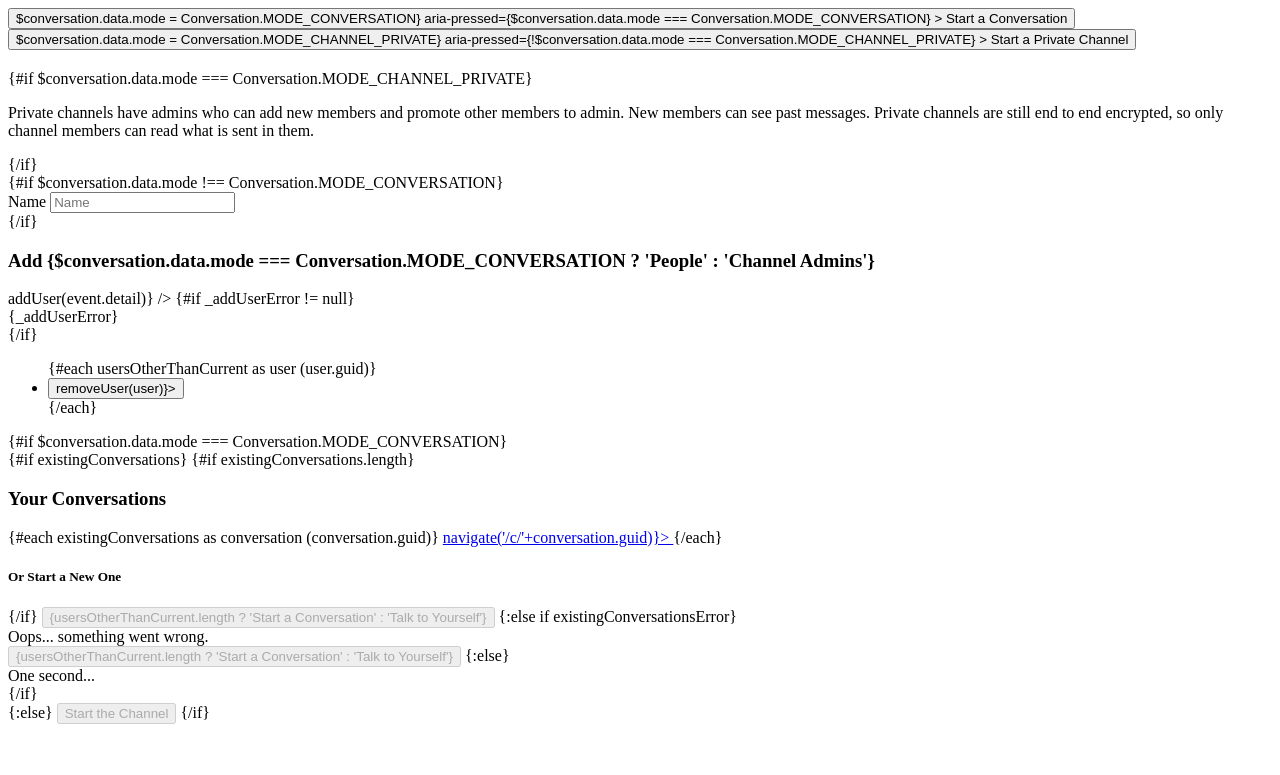
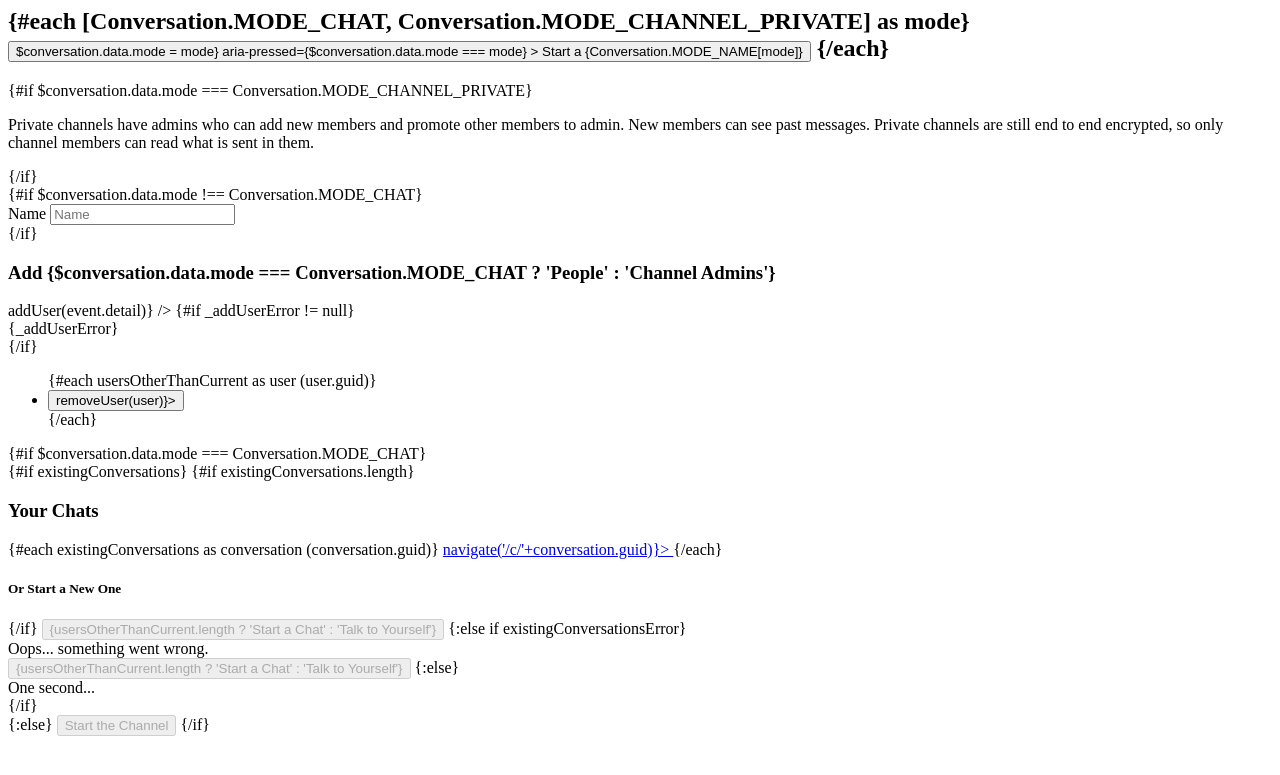
Before and after one commit to hperrin/tunnelgram, a PHP site: page /src/App/Conversations/ConversationCreate.html in a window 1280 px wide. Shown: the top 775 px of the page. Run offline with PHP 8.4, Linux system fonts and the light colour scheme.

Commit message:
Change the "conversation" mode to "chat". "Conversation" now refers to both chats and channels.

```diff
--- a/app/src/App/App.html
+++ b/app/src/App/App.html
@@ -332,11 +332,11 @@
     } else if (update.added) {
       // Notify the user of a new conversation.
       notice = PNotify.info(Object.assign({
-        title: 'New Conversation',
+        title: 'New '+Conversation.MODE_SHORT_NAME[conversation.data.mode],
         text: getDisplayName(conversation.data.user, 'name') + ' started '
           + (conversation.data.acFull.length > 2 || conversation.data.name != null
             ? conversation.getName($settings)
-            : 'a conversation'
+            : 'a '+Conversation.MODE_SHORT_NAME[conversation.data.mode]
           )
           + '.'
       }, options));
--- a/app/src/App/Conversations/ConversationCreate.html
+++ b/app/src/App/Conversations/ConversationCreate.html
@@ -1,21 +1,15 @@
 <div class="d-flex flex-column align-items-center p-3">
   <h2 class="btn-group d-flex w-std-page">
-    <button
-      class="btn btn-secondary flex-grow-1 {$conversation.data.mode === Conversation.MODE_CONVERSATION ? 'active' : ''}"
-      type="button"
-      on:click={() => $conversation.data.mode = Conversation.MODE_CONVERSATION}
-      aria-pressed={$conversation.data.mode === Conversation.MODE_CONVERSATION}
-    >
-      Start a Conversation
-    </button>
-    <button
-      class="btn btn-secondary flex-grow-1 {$conversation.data.mode === Conversation.MODE_CHANNEL_PRIVATE ? 'active' : ''}"
-      type="button"
-      on:click={() => $conversation.data.mode = Conversation.MODE_CHANNEL_PRIVATE}
-      aria-pressed={!$conversation.data.mode === Conversation.MODE_CHANNEL_PRIVATE}
-    >
-      Start a Private Channel
-    </button>
+    {#each [Conversation.MODE_CHAT, Conversation.MODE_CHANNEL_PRIVATE] as mode}
+      <button
+        class="btn btn-secondary flex-grow-1 {$conversation.data.mode === mode ? 'active' : ''}"
+        type="button"
+        on:click={() => $conversation.data.mode = mode}
+        aria-pressed={$conversation.data.mode === mode}
+      >
+        Start a {Conversation.MODE_NAME[mode]}
+      </button>
+    {/each}
   </h2>
   {#if $conversation.data.mode === Conversation.MODE_CHANNEL_PRIVATE}
     <p class="alert alert-info m-3 w-std-page">
@@ -26,13 +20,13 @@
     </p>
   {/if}
   <form class="d-flex flex-column justify-content-start w-std-page" on:submit|preventDefault={save}>
-    {#if $conversation.data.mode !== Conversation.MODE_CONVERSATION}
+    {#if $conversation.data.mode !== Conversation.MODE_CHAT}
       <div class="form-group">
         <label for="name">Name</label>
         <input type="text" class="form-control" bind:value={$conversation.decrypted.name} id="name" placeholder="Name">
       </div>
     {/if}
-    <h3 class="mt-3">Add {$conversation.data.mode === Conversation.MODE_CONVERSATION ? 'People' : 'Channel Admins'}</h3>
+    <h3 class="mt-3">Add {$conversation.data.mode === Conversation.MODE_CHAT ? 'People' : 'Channel Admins'}</h3>
     <UserSearchSelector bind:this={userSearchSelector} className="d-block" disabled={_startingConversation} on:user-selected={event => addUser(event.detail)} />
     {#if _addUserError != null}
       <div class="alert alert-danger mt-3 mb-0" role="alert">
@@ -54,11 +48,11 @@
         </li>
       {/each}
     </ul>
-    {#if $conversation.data.mode === Conversation.MODE_CONVERSATION}
+    {#if $conversation.data.mode === Conversation.MODE_CHAT}
       <div>
         {#if existingConversations}
           {#if existingConversations.length}
-            <h3 class="mt-3">Your Conversations</h3>
+            <h3 class="mt-3">Your Chats</h3>
             <div class="list-group mt-3 text-body">
               {#each existingConversations as conversation (conversation.guid)}
                 <a class="list-group-item list-group-item-action" href="javascript:void(0)" on:click={() => navigate('/c/'+conversation.guid)}>
@@ -68,12 +62,12 @@
             </div>
             <h5 class="mt-3">Or Start a New One</h5>
           {/if}
-          <button type="submit" class="btn {existingConversations.length ? 'btn-light' : 'btn-primary'} mt-3 w-100" disabled={_startingConversation}>{usersOtherThanCurrent.length ? 'Start a Conversation' : 'Talk to Yourself'}</button>
+          <button type="submit" class="btn {existingConversations.length ? 'btn-light' : 'btn-primary'} mt-3 w-100" disabled={_startingConversation}>{usersOtherThanCurrent.length ? 'Start a Chat' : 'Talk to Yourself'}</button>
         {:else if existingConversationsError}
           <div class="alert alert-danger my-3" role="alert">
             Oops... something went wrong.
           </div>
-          <button type="submit" class="btn btn-light mt-3 w-100" disabled={_startingConversation}>{usersOtherThanCurrent.length ? 'Start a Conversation' : 'Talk to Yourself'}</button>
+          <button type="submit" class="btn btn-light mt-3 w-100" disabled={_startingConversation}>{usersOtherThanCurrent.length ? 'Start a Chat' : 'Talk to Yourself'}</button>
         {:else}
           <div>
             One second...
@@ -109,7 +103,7 @@
   $: usersOtherThanCurrent = ($conversation.data.acFull || []).filter(u => !$user.is(u));
 
   let previousConversationAcFullLength = 0;
-  $: if ($conversation.guid || $conversation.data.mode !== Conversation.MODE_CONVERSATION) {
+  $: if ($conversation.guid || $conversation.data.mode !== Conversation.MODE_CHAT) {
     existingConversations = null;
     existingConversationsError = false;
     previousConversationAcFullLength = 0;
@@ -143,7 +137,7 @@
     _addUserError = null;
 
     if ($user.is(user)) {
-      _addUserError = 'You\'re already in conversations and channels you start.';
+      _addUserError = 'You\'re already in conversations you start.';
       userSearchSelector.focus();
       return;
     }
--- a/app/src/App/NavBar.html
+++ b/app/src/App/NavBar.html
@@ -35,7 +35,7 @@
     <a class="nav-link" href="javascript:void(0)" on:click={() => navigate('/c/'+$conversation.guid+'/people')} title="People ({$conversation.data.acFull.length})">
       <span class="fa-layers fa-fw">
         <i class="fas fa-users"></i>
-        {#if $conversation.data.mode === Conversation.MODE_CONVERSATION}
+        {#if $conversation.data.mode === Conversation.MODE_CHAT}
           <span class="fa-layers-counter fa-layers-bottom-right bg-info" style="transform: scale(0.6); bottom: -.4em; right: -.4em;">{$conversation.data.acFull.length}</span>
         {/if}
       </span>
--- a/app/src/Entities/Tunnelgram/Message.js
+++ b/app/src/Entities/Tunnelgram/Message.js
@@ -200,7 +200,7 @@ export class Message extends Entity {
         let key = null;
         let encrypt = (input, key) => crypt.encrypt(input, key);
         let encryptBytesToBase64Async = (input, key) => crypt.encryptBytesToBase64Async(input, key);
-        if (this.data.conversation.data.mode === Conversation.MODE_CONVERSATION) {
+        if (this.data.conversation.data.mode === Conversation.MODE_CHAT) {
           key = crypt.generateKey();
         } else if (this.data.conversation.data.mode === Conversation.MODE_CHANNEL_PRIVATE) {
           // Store a plaintext key.
@@ -257,7 +257,7 @@ export class Message extends Entity {
           };
         }
 
-        if (this.data.conversation.data.mode === Conversation.MODE_CONVERSATION) {
+        if (this.data.conversation.data.mode === Conversation.MODE_CHAT) {
           // Encrypt the key for all the conversation users.
           const encryptPromises = [];
           for (let user of this.data.conversation.data.acFull) {
--- a/app/src/Entities/Tunnelgram/Message.php
+++ b/app/src/Entities/Tunnelgram/Message.php
@@ -113,7 +113,7 @@ class Message extends \Nymph\Entity {
     }
 
     if (!isset($this->guid)) {
-      if ($this->conversation->mode === Conversation::MODE_CONVERSATION) {
+      if ($this->conversation->mode === Conversation::MODE_CHAT) {
         $this->acRead = $this->conversation->acFull;
         $this->acOther = Tilmeld::NO_ACCESS;
       } else if ($this->conversation->mode === Conversation::MODE_CHANNEL_PRIVATE) {
@@ -141,7 +141,7 @@ class Message extends \Nymph\Entity {
     }
 
     $recipientGuids = [];
-    if ($this->conversation->mode === Conversation::MODE_CONVERSATION) {
+    if ($this->conversation->mode === Conversation::MODE_CHAT) {
       foreach ($this->acRead as $user) {
         $recipientGuids[] = $user->guid;
       }
@@ -183,7 +183,7 @@ class Message extends \Nymph\Entity {
             ),
             (
               !($this->informational ?? false) &&
-              $this->conversation->mode === Conversation::MODE_CONVERSATION
+              $this->conversation->mode === Conversation::MODE_CHAT
             )
         )
         ->when(
```
Also changed, not shown: app/src/App/Conversations/ConversationPeople.html (+6 -6 lines), app/src/App/Conversations/ConversationSettings.html (+8 -8 lines), app/src/App/FrontPage.html (+7 -8 lines), app/src/App/Users/UserView.html (+4 -4 lines), app/src/Entities/Tunnelgram/Conversation.js (+17 -12 lines), app/src/Entities/Tunnelgram/Conversation.php (+21 -20 lines), app/src/Entities/Tunnelgram/SendPushNotificationsTrait.php (+4 -4 lines), app/src/Workers/ServiceWorker.js (+9 -3 lines), app/user/pull.php (+1 -6 lines).
